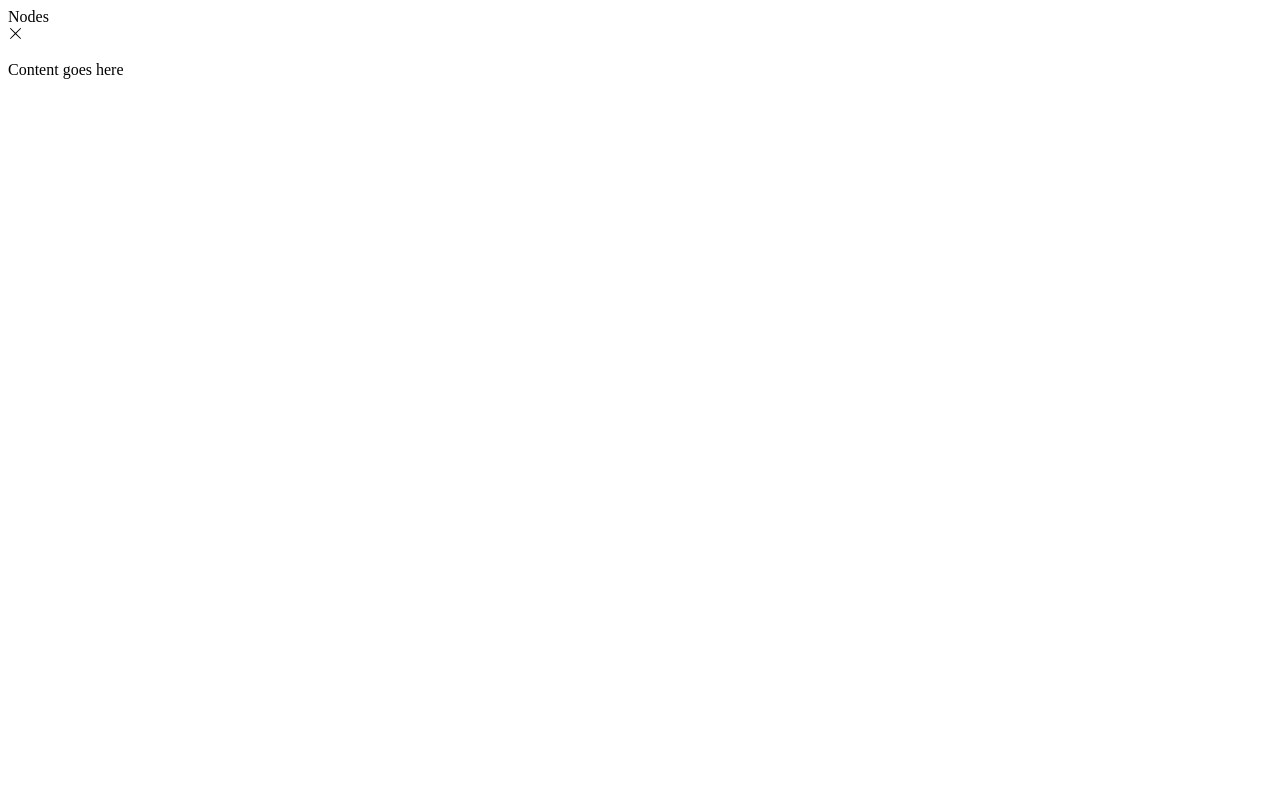
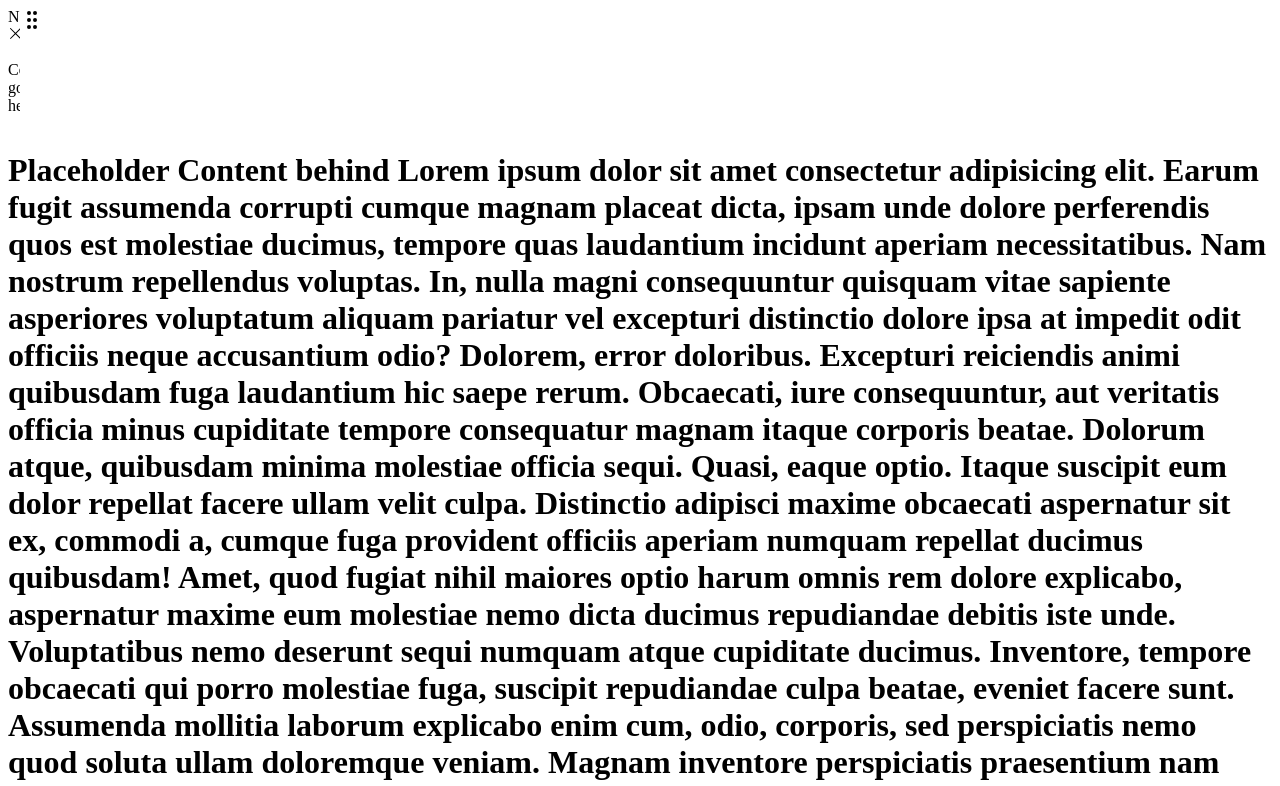
Before and after one commit to UBCMint/mint-frontend-product, a Next.js app: page /sidebar in a window 1280 px wide. Shown: the top 786 px of the page. Built offline with nearby package versions, Linux system fonts and the light colour scheme.

Commit message:
built resizbale sidebar that can be resized horizontally

```diff
--- /dev/null
+++ b/app/sidebar/layout.tsx
@@ -0,0 +1,23 @@
+export default function DashboardLayout({ children } : { children: React.ReactNode }) {
+    return (
+        <>
+            <div className="fixed w-full">
+                {children}
+            </div>
+            <div>
+                <h1>
+                    Placeholder Content behind Lorem ipsum dolor sit amet consectetur adipisicing elit. Earum fugit assumenda corrupti cumque magnam placeat dicta, ipsam unde dolore perferendis quos est molestiae ducimus, tempore quas laudantium incidunt aperiam necessitatibus.
+                    Nam nostrum repellendus voluptas. In, nulla magni consequuntur quisquam vitae sapiente asperiores voluptatum aliquam pariatur vel excepturi distinctio dolore ipsa at impedit odit officiis neque accusantium odio? Dolorem, error doloribus.
+                    Excepturi reiciendis animi quibusdam fuga laudantium hic saepe rerum. Obcaecati, iure consequuntur, aut veritatis officia minus cupiditate tempore consequatur magnam itaque corporis beatae. Dolorum atque, quibusdam minima molestiae officia sequi.
+                    Quasi, eaque optio. Itaque suscipit eum dolor repellat facere ullam velit culpa. Distinctio adipisci maxime obcaecati aspernatur sit ex, commodi a, cumque fuga provident officiis aperiam numquam repellat ducimus quibusdam!
+                    Amet, quod fugiat nihil maiores optio harum omnis rem dolore explicabo, aspernatur maxime eum molestiae nemo dicta ducimus repudiandae debitis iste unde. Voluptatibus nemo deserunt sequi numquam atque cupiditate ducimus.
+                    Inventore, tempore obcaecati qui porro molestiae fuga, suscipit repudiandae culpa beatae, eveniet facere sunt. Assumenda mollitia laborum explicabo enim cum, odio, corporis, sed perspiciatis nemo quod soluta ullam doloremque veniam.
+                    Magnam inventore perspiciatis praesentium nam repellat veniam animi aspernatur iusto dolor mollitia id harum aliquam ad obcaecati commodi fuga quisquam unde corporis, quas temporibus delectus expedita in velit. Et, quidem?
+                    Sint quos earum in quia? Fuga numquam odit iusto nulla repellendus officiis eos blanditiis dicta nemo rem, perspiciatis neque, corporis sed molestiae soluta tenetur quisquam esse cupiditate nesciunt. Repellendus, voluptas!
+                    Eius totam, est quibusdam similique incidunt unde sint, voluptates rem nulla aliquid asperiores, quidem laboriosam facere mollitia adipisci commodi. Accusamus, aspernatur obcaecati. Amet repellat repudiandae quae. Accusantium velit consequuntur dolores.Eius, consequatur dolore, sunt aut necessitatibus blanditiis maxime veritatis, vero quas sit tempora molestiae reiciendis consequuntur possimus corporis eaque doloremque qui sint adipisci quis explicabo. Soluta incidunt modi dolor ex?
+                </h1>
+            </div>
+        </>
+
+    );
+}
--- a/app/sidebar/page.tsx
+++ b/app/sidebar/page.tsx
@@ -1,10 +1,16 @@
 import { Card, CardHeader, CardTitle, CardContent } from '@/components/ui/card';
 import Cross1 from '@/components/radix/cross1';
+import {
+    ResizableHandle,
+    ResizablePanel,
+    ResizablePanelGroup,
+} from "@/components/ui/resizable"
 
 export default function SelectionSidebar() {
     return (
-        <div className="h-screen p-6 w-80">
-            <Card className="h-full">
+            <ResizablePanelGroup direction="horizontal" className="min-h-screen p-6">
+                <ResizablePanel className='min-h-full min-w-fit' defaultSize={1}>
+                    <Card className="h-full min-w-fit">
                         <CardHeader className="flex flex-row items-center justify-between">
                             <CardTitle>Nodes</CardTitle>
                             <Cross1 />
@@ -13,6 +19,9 @@ export default function SelectionSidebar() {
                             <p>Content goes here</p>
                         </CardContent>
                     </Card>
-        </div>
+                </ResizablePanel>
+                <ResizableHandle withHandle className='bg-border-none'/>
+                <ResizablePanel defaultSize={99}/>
+            </ResizablePanelGroup>
     );
 }
```
Lines whose indentation alone changed are shown as unchanged.
